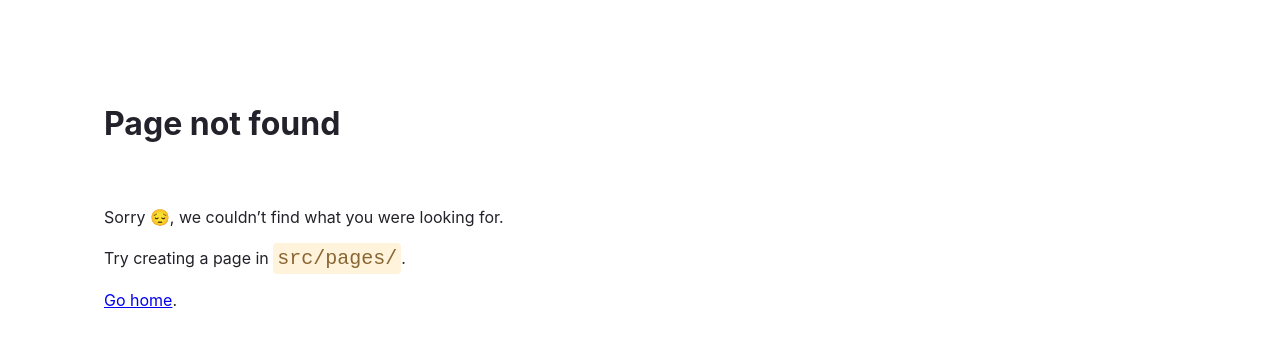
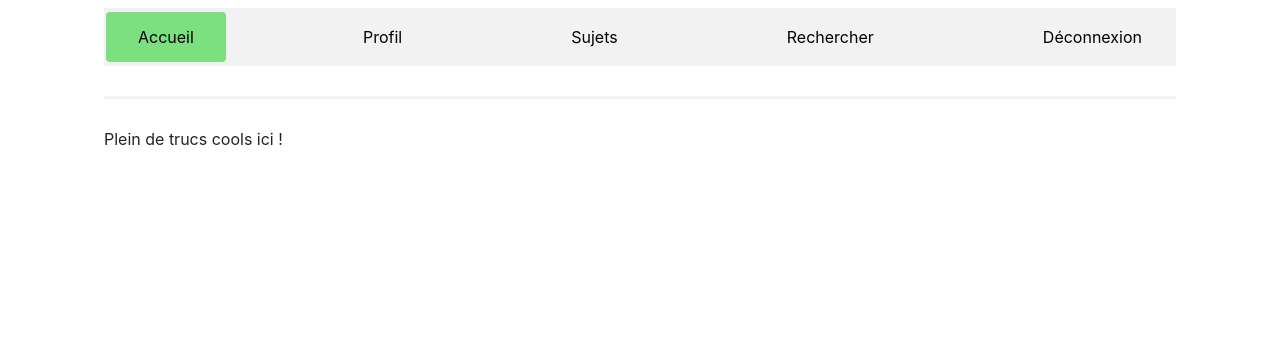
Before and after one commit to Guimhoff/4A_ILC_cloud_computing, a Gatsby site in the folder frontend/: page /accueil in a window 1280 px wide. Before the commit this address had no page. Built offline with nearby package versions, Linux system fonts and the light colour scheme; Gatsby itself is replaced by a stand-in of ours.

Commit message:
Création du menu

```diff
--- /dev/null
+++ b/frontend/src/components/globalLayout.js
@@ -0,0 +1,52 @@
+import * as React from "react"
+import MenuButton from "./menuButton.js"
+import * as styles from "../styles/globalStyles.js"
+
+const GlobalLayout = ({ title, children }) => {
+
+    function deconnexion() {
+        console.log("Déconnexion")
+
+        // Tell the backend to delete the token
+        const formData = new FormData();
+        formData.append('token', localStorage.getItem("token"));
+
+        fetch("http://localhost:5000/logout", {
+            method: "POST",
+            body: formData
+        })
+        .then(response => {
+            if (response.status === 200) {
+                console.log("Déconnecté !")
+            } else {
+                alert("Erreur lors de la déconnexion.")
+            }
+            return response.json()
+        })
+        .then(data => {
+            if (data.error) {
+                console.log(data.error)
+            }
+        })
+
+        // Delete the token from the local storage
+        localStorage.removeItem('token')
+    }
+
+    return (
+    <main style={styles.pageStyles}>
+        <title>{title}</title>
+        <nav style={styles.navStyle}>
+        <MenuButton title="Accueil" link="/accueil" selected={title==="Accueil"} />
+        <MenuButton title="Profil" link="/profil" selected={title==="Profil"} />
+        <MenuButton title="Sujets" link="/sujets" selected={title==="Sujets"} />
+        <MenuButton title="Rechercher" link="/rechercher" selected={title==="Rechercher"} />
+        <MenuButton title="Déconnexion" onClickButton={deconnexion} link="/connexion" selected={title==="Déconnexion"} />
+        </nav>
+        <hr style={styles.separatorStyles}/>
+        {children}
+    </main>
+    )
+}
+
+export default GlobalLayout
--- /dev/null
+++ b/frontend/src/components/menuButton.js
@@ -0,0 +1,45 @@
+import * as React from 'react';
+import { useState } from 'react';
+import { Link } from 'gatsby';
+
+const MenuButton = (props) => {
+    const [isHover, setIsHover] = useState(false);
+
+    const handleMouseEnter = () => {
+       setIsHover(true);
+    };
+
+    const handleMouseLeave = () => {
+       setIsHover(false);
+    };
+
+    const buttonStyle = {
+        backgroundColor: isHover? '#4CAF50' : (props.selected? '#7CDF80' : '#f2f2f2'),
+        border: 'none',
+        color: isHover? 'white' : 'black',
+        padding: '15px 32px',
+        textAlign: 'center',
+        textDecoration: 'none',
+        display: 'inline-block',
+        fontSize: '16px',
+        margin: '4px 2px',
+        cursor: 'pointer',
+        transition: 'background-color 0.1s ease-in-out, color 0.1s ease-in-out',
+        borderRadius: '4px',
+    }
+
+    return (
+        <main>
+        <Link type="button" style={buttonStyle}
+            onMouseEnter={handleMouseEnter}
+            onMouseLeave={handleMouseLeave}
+            id={props.idBouton}
+            onClick={props.onClickButton}
+            to={props.link}>
+                {props.title}
+            </Link>
+        </main>
+    )
+}
+
+export default MenuButton
--- /dev/null
+++ b/frontend/src/pages/accueil.js
@@ -0,0 +1,17 @@
+import React from 'react';
+import GlobalLayout from '../components/globalLayout.js'
+import * as styles from '../styles/globalStyles.js'
+
+
+
+const Accueil = () => {
+    return (
+        <GlobalLayout title="Accueil">
+            <p style={styles.paragraphStyles}>
+                Plein de trucs cools ici !
+            </p>
+        </GlobalLayout>
+    );
+}
+
+export default Accueil;
--- a/frontend/src/pages/index.js
+++ b/frontend/src/pages/index.js
@@ -1,5 +1,5 @@
 import * as React from "react"
-import { pageStyles, paragraphStyles } from "../styles/globalStyles"
+import { pageStyles } from "../styles/globalStyles"
 
 const IndexPage = () => {
 
--- a/frontend/src/styles/globalStyles.js
+++ b/frontend/src/styles/globalStyles.js
@@ -2,6 +2,15 @@
 
 
 export const pageStyles = {
+    color: "#232129",
+    paddingLeft: "96px",
+    paddingRight: "96px",
+    paddingTop: "0px",
+    paddingBottom: "0px",
+    fontFamily: "-apple-system, Roboto, sans-serif, serif",
+}
+
+export const loginPageStyles = {
     color: "#232129",
     paddingLeft: "96px",
     paddingRight: "96px",
@@ -29,3 +38,17 @@ export const separatorStyles = {
     border: "none",
     backgroundColor: "#f2f2f2",
 }
+
+
+export const navStyle = {
+    display: "flex",
+    flexDirection: "row",
+    justifyContent: "space-between",
+    alignItems: "center",
+    marginBottom: "0px",
+    marginTop: "0px",
+    marginLeft: "0px",
+    marginRight: "0px",
+    border: "none",
+    backgroundColor: "#f2f2f2",
+}
```
Also changed, not shown: frontend/src/pages/connexion.js (+7 -7 lines), frontend/src/pages/nouveau-compte.js (+6 -6 lines).
